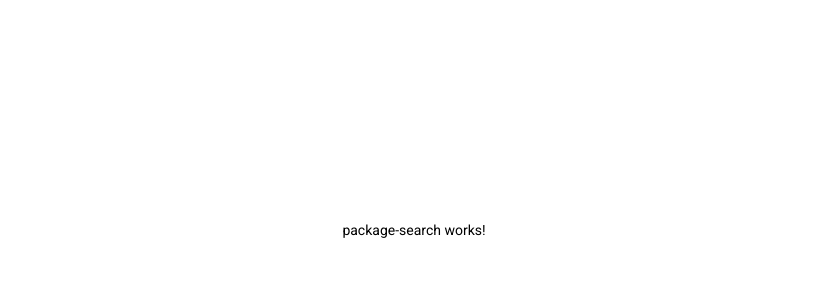
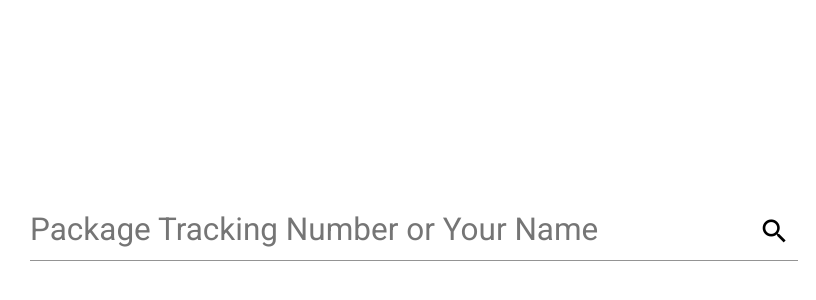
Before and after one commit to tyspt/projekt-studium-paketwand-controller, an Angular app: page /search/inbound in a window 1280 px wide. Shown: the part 164-464 px from the top of the page, without its empty margins (226-1042 px from the left). Built offline with nearby package versions, Linux system fonts and the light colour scheme.

Commit message:
add the search input field

```diff
--- a/src/app/app.module.ts
+++ b/src/app/app.module.ts
@@ -2,13 +2,14 @@ import { NgModule } from '@angular/core';
 import { MatButtonModule } from '@angular/material/button';
 import { MatCardModule } from '@angular/material/card';
 import { MatIconModule } from '@angular/material/icon';
+import { MatInputModule } from '@angular/material/input';
 import { BrowserModule } from '@angular/platform-browser';
 import { BrowserAnimationsModule } from '@angular/platform-browser/animations';
 
 import { AppRoutingModule } from './app-routing.module';
 import { AppComponent } from './app.component';
+import { HompageComponent } from './hompage/hompage.component';
 import { PackageSearchComponent } from './package-search/package-search.component';
-import { HompageComponent } from './hompage/hompage.component';
 
 @NgModule({
   declarations: [
@@ -22,7 +23,8 @@ import { HompageComponent } from './hompage/hompage.component';
     BrowserAnimationsModule,
     MatCardModule,
     MatButtonModule,
-    MatIconModule
+    MatIconModule,
+    MatInputModule
   ],
   providers: [],
   bootstrap: [AppComponent]
--- a/src/app/package-search/package-search.component.html
+++ b/src/app/package-search/package-search.component.html
@@ -1 +1,8 @@
-<p>package-search works!</p>
+<form class="form">
+  <mat-form-field class="search-field">
+    <input type="text" matInput placeholder="Package Tracking Number or Your Name">
+    <button mat-button matSuffix mat-icon-button>
+      <mat-icon>search</mat-icon>
+    </button>
+  </mat-form-field>
+</form>
--- a/src/app/package-search/package-search.component.scss
+++ b/src/app/package-search/package-search.component.scss
@@ -0,0 +1,6 @@
+.form,
+.search-field {
+    min-width: 200px;
+    width: 60vw;
+    font-size: 150%;
+}
```
